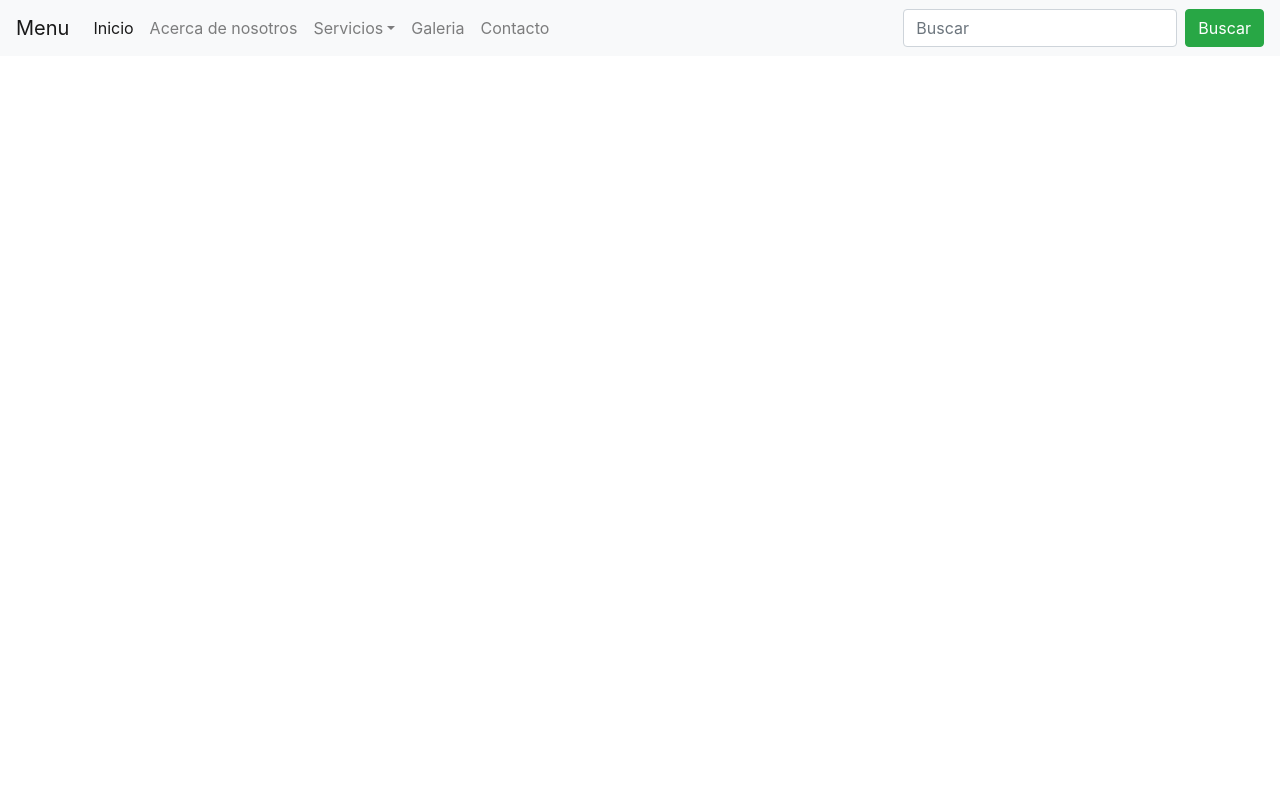
After one commit to agarciab28/Bichon, a PHP site: page /acerca.html in a window 1280 px wide. The commit adds this page. Run offline with PHP 8.4, Linux system fonts and the light colour scheme.

```diff
--- /dev/null
+++ b/acerca.html
@@ -0,0 +1,54 @@
+<!DOCTYPE html>
+<html lang="en" dir="ltr">
+
+<head>
+  <meta charset="utf-8">
+  <meta name="viewport" content="width=device-width, initial-scale=1.0">
+  <link rel="shortcut icon" href="/img/favicon.ico" />
+  <link rel="stylesheet" href="/css/bootstrap.min.css">
+  <link rel="stylesheet" href="/css/estilos.css">
+  <script src="js/jquery-3.3.1.min.js"></script>
+  <script src="js/bootstrap.min.js"></script>
+  <title>Veterinaria Bichon</title>
+</head>
+
+<body>
+  <!-- Navbar -->
+      <nav class="navbar navbar-expand-lg navbar-light bg-light fixed-top">
+          <a class="navbar-brand" href="#">Menu</a>
+          <button class="navbar-toggler" type="button" data-toggle="collapse" data-target="#navbarSupportedContent" aria-controls="navbarSupportedContent" aria-expanded="false" aria-label="Toggle navigation">
+          <span class="navbar-toggler-icon"></span>
+          </button>
+
+          <div class="collapse navbar-collapse" id="navbarSupportedContent">
+              <ul class="navbar-nav mr-auto">
+                  <li class="nav-item active">
+                      <a class="nav-link" href="/index.html">Inicio </a>
+                  </li>
+                  <li class="nav-item">
+                      <a class="nav-link" href="#">Acerca de nosotros<span class="sr-only">(current)</span></a>
+                  </li>
+                  <li class="nav-item dropdown">
+                      <a class="nav-link dropdown-toggle" href="#" id="navbarDropdown" role="button" data-toggle="dropdown" aria-haspopup="true" aria-expanded="false">Servicios</a>
+                      <div class="dropdown-menu" aria-labelledby="navbarDropdown">
+                          <a class="dropdown-item" href="#">Dogarden</a>
+                          <a class="dropdown-item" href="#">Spa</a>
+                          <a class="dropdown-item" href="#">Veterinaria</a>
+                          <div class="dropdown-divider"></div>
+                          <a class="dropdown-item" href="#">Productos</a>
+                      </div>
+                  </li>
+                  <li class="nav-item">
+                      <a class="nav-link" href="#">Galeria</a>
+                  </li>
+                  <li class="nav-item">
+                      <a class="nav-link" href="#">Contacto</a>
+                  </li>
+              </ul>
+              <form class="form-inline my-2 my-lg-0">
+                  <input class="form-control mr-sm-2" type="search" placeholder="Buscar" aria-label="Search">
+                  <button class="btn btn-success my-2 my-sm-0" type="submit">Buscar</button>
+              </form>
+          </div>
+      </nav>
+</body>
--- a/css/estilos.css
+++ b/css/estilos.css
@@ -6,7 +6,7 @@ img{
 }
 /* cover */
 #cover{
-    background: #222 url('../img/dos.jpg') center center no-repeat;
+    background: #222 url('../img/dos.jpg') no-repeat;
     background-size: cover;
     color: white;
     height: 100%;
```
Also changed, not shown: index.html (+7 -16 lines), img/favicon.ico (added).
